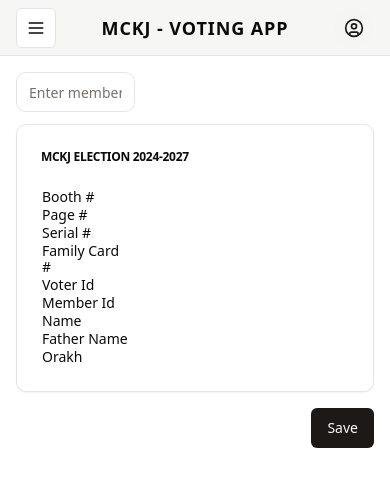
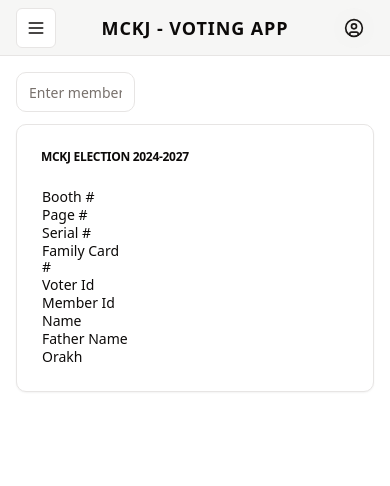
Before and after one commit to NizarKhatri/voter-app, a React (Vite) app: page /home in a window 390 px wide. Shown: the top 486 px of the page. Built offline with nearby package versions, Linux system fonts and the light colour scheme.

Commit message:
hide print button on phone

```diff
--- a/src/components/home/homeComponent.tsx
+++ b/src/components/home/homeComponent.tsx
@@ -133,8 +133,8 @@ export default function Component() {
         </div>
       </div>
 
-      <div className="flex justify-end">
-        <Button onClick={handlePrint}>Save</Button>
+      <div className="hidden sm:flex justify-end">
+        <Button onClick={handlePrint}>Print</Button>
       </div>
     </>
   );
```
